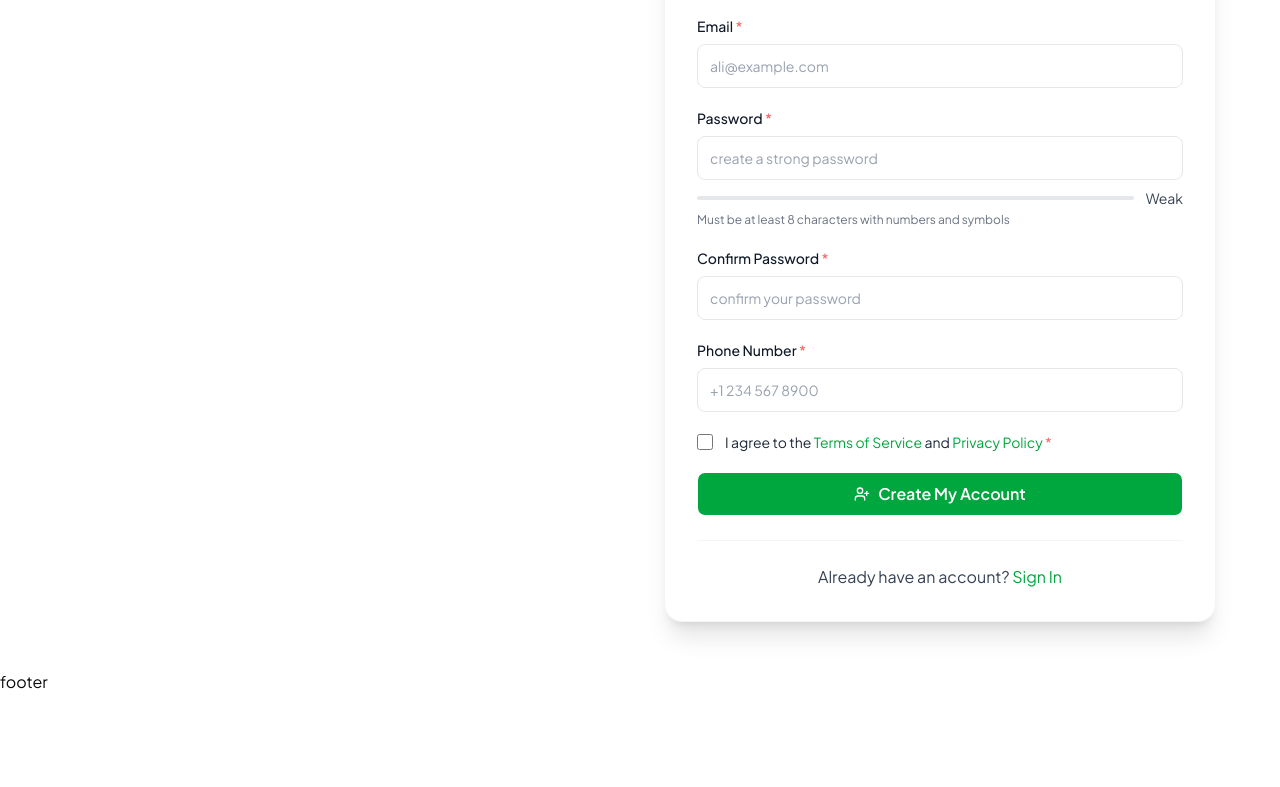
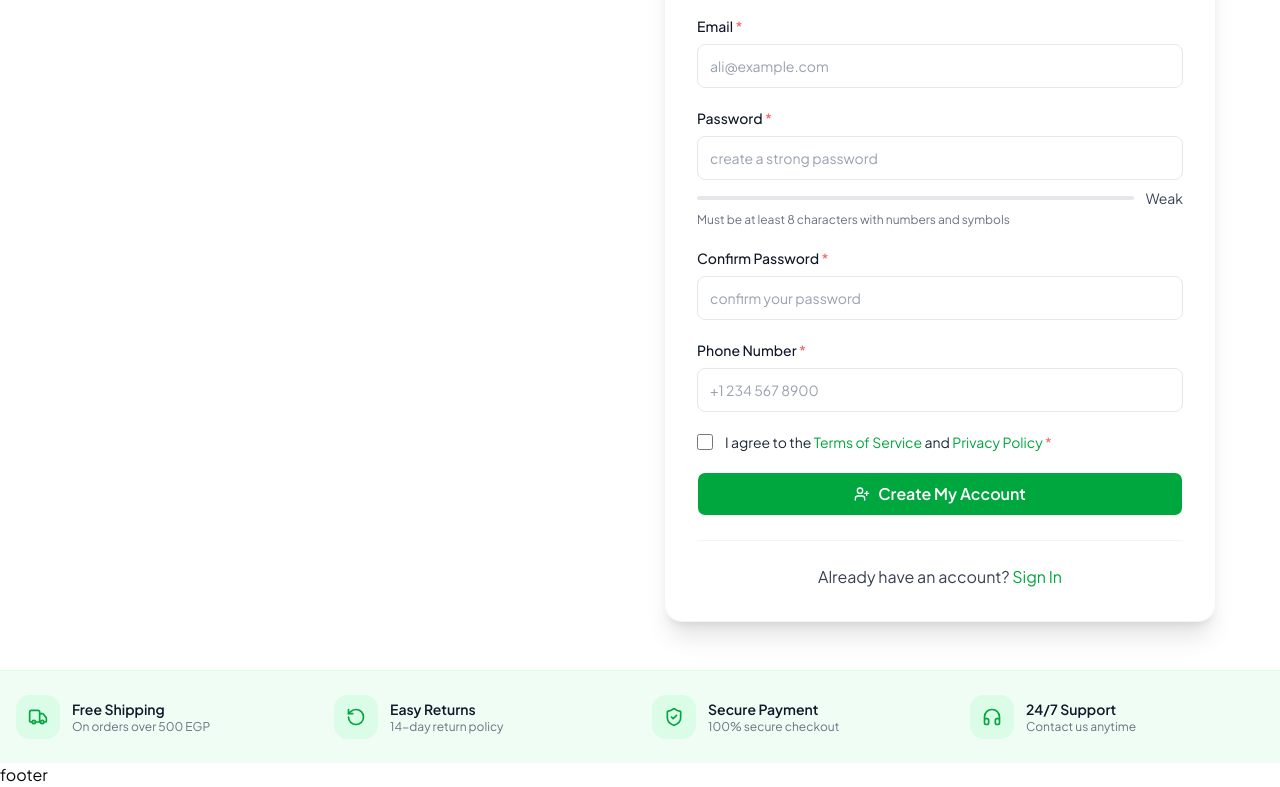
Before and after one commit to Mohanad179/FreshCart-E-Commerce, a Next.js app: page /signup in a window 1280 px wide. Shown: the part 488-1275 px from the top of the page. Before the commit the page ends 1182 px from the top, so only its background shows below. Built offline with nearby package versions, Linux system fonts and the light colour scheme.

Commit message:
Added FeaturesStrip in Signup page

```diff
--- a/src/app/(auth)/signup/page.tsx
+++ b/src/app/(auth)/signup/page.tsx
@@ -1,4 +1,5 @@
 import SignupForm from '@/components/authForms/SignupForm'
+import FeaturesStrip from '@/components/shared/FeaturesStrip';
 import { Star, Truck, ShieldCheck } from "lucide-react";
 
 
@@ -9,7 +10,7 @@ const features = [
 ];
 
 export default function SignupPage() {
-  return (
+  return <>
     <section className="container mx-auto px-4 py-10 sm:py-14 lg:py-12">
       <div className="mx-auto grid max-w-6xl items-start gap-12 lg:grid-cols-2">
         {/* Left side: desktop only */}
@@ -41,5 +42,7 @@ export default function SignupPage() {
         <SignupForm />
       </div>
     </section>
-  );
+
+    <FeaturesStrip/>
+  </>;
 }
```
